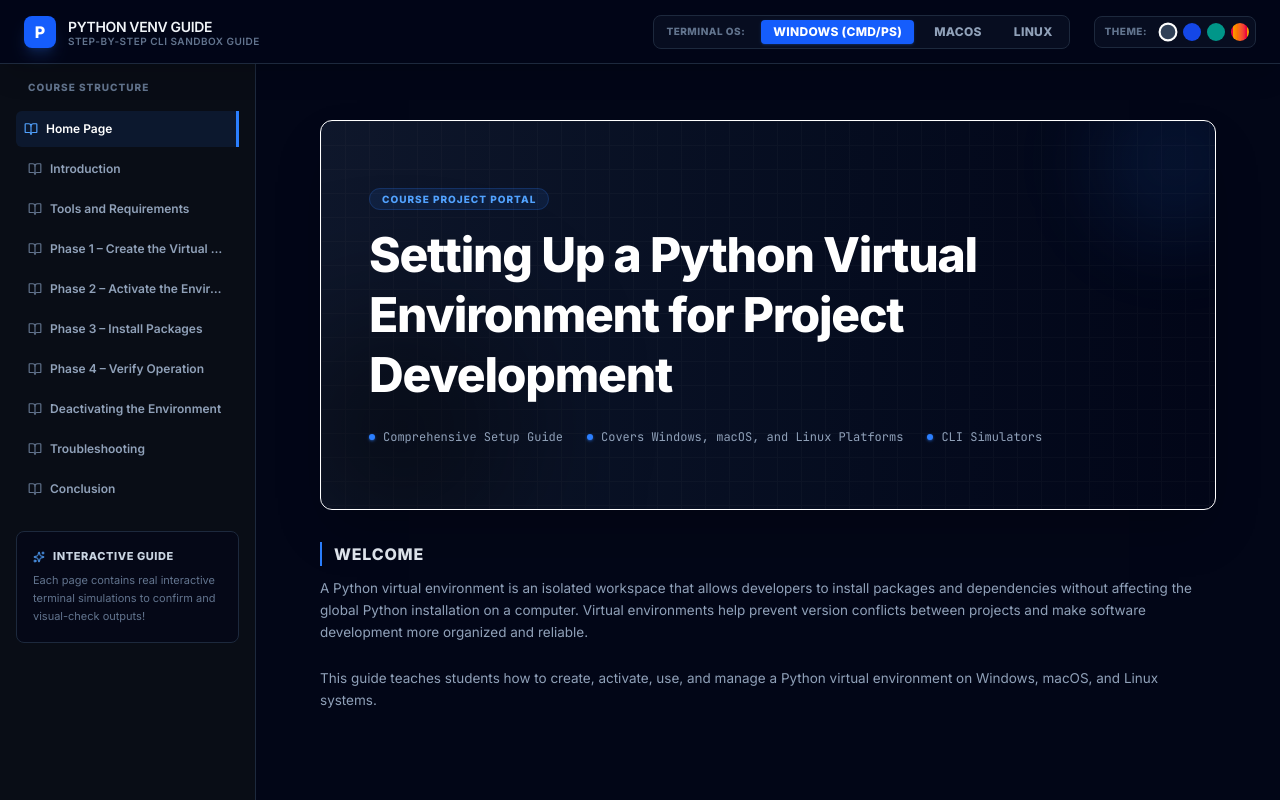
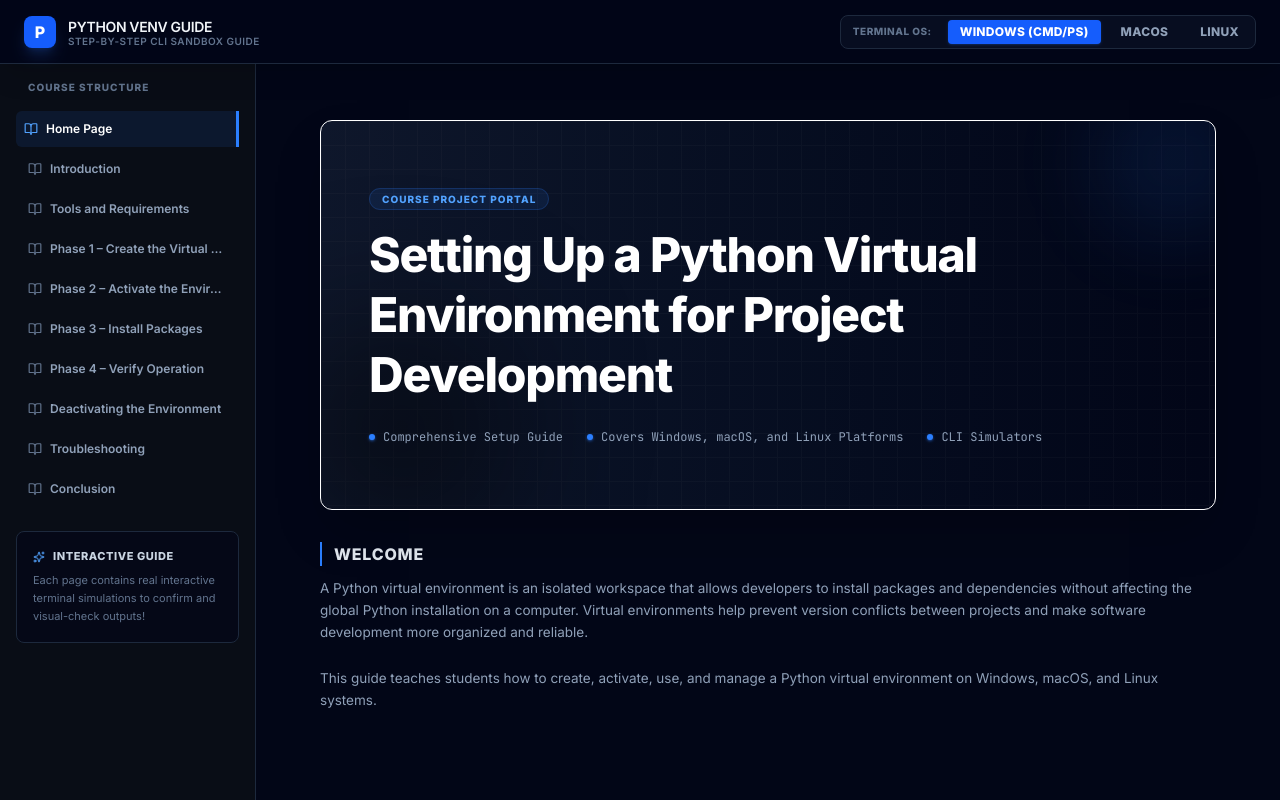
Before and after one commit to GaneshaLearns/engl1210-pythonvenv, a React (Vite) app: page / in a window 1280 px wide. Shown: the top 800 px of the page. Built offline with nearby package versions, Linux system fonts and the light colour scheme.

Commit message:
refactor: remove theme configuration control
Simplify the UI by removing the banner theme selector, focusing the interface on OS-specific environment setup.

```diff
--- a/src/App.tsx
+++ b/src/App.tsx
@@ -83,7 +83,7 @@ export default function App() {
             </div>
           </div>
 
-          {/* Controls: OS Toggle & Styling */}
+          {/* Controls: OS Toggle */}
           <div className="hidden md:flex items-center space-x-6">
             {/* OS Selector */}
             <div className="flex items-center space-x-2 bg-slate-900/50 p-1 rounded-lg border border-slate-800">
@@ -119,36 +119,11 @@ export default function App() {
                 Linux
               </button>
             </div>
-
-            {/* Banner Theme Config */}
-            <div className="flex items-center space-x-2 bg-slate-900/50 p-1.5 rounded-lg border border-slate-800">
-              <span className="text-[10px] uppercase tracking-wider text-slate-500 px-1 font-bold">Theme:</span>
-              <div className="flex space-x-1.5">
-                {['slate', 'royal', 'teal', 'sunset'].map((style) => (
-                  <button
-                    key={style}
-                    onClick={() => setHeaderStyle(style)}
-                    className={`w-4.5 h-4.5 rounded-full border-2 transition-transform cursor-pointer hover:scale-110 ${
-                      headerStyle === style ? 'border-white scale-105' : 'border-transparent'
-                    } ${
-                      style === 'slate'
-                        ? 'bg-slate-700'
-                        : style === 'royal'
-                        ? 'bg-blue-700'
-                        : style === 'teal'
-                        ? 'bg-teal-600'
-                        : 'bg-gradient-to-r from-amber-500 to-rose-600'
-                    }`}
-                    title={`Set theme background to ${style}`}
-                  />
-                ))}
-              </div>
-            </div>
           </div>
         </div>
       </header>
 
-      {/* MOBILE OS/THEME SELECTOR EXPANDED BANNER */}
+      {/* MOBILE OS SELECTOR EXPANDED BANNER */}
       <div className="md:hidden bg-slate-950 px-4 py-2 flex flex-col space-y-2 border-b border-slate-800 text-white">
         <div className="flex items-center justify-between">
           <span className="text-[11px] font-bold text-slate-400 uppercase tracking-wider">Target OS:</span>
@@ -163,28 +138,6 @@ export default function App() {
               >
                 {sys}
               </button>
-            ))}
-          </div>
-        </div>
-        <div className="flex items-center justify-between">
-          <span className="text-[11px] font-bold text-slate-400 uppercase tracking-wider">Sites Theme Accent:</span>
-          <div className="flex space-x-1.5">
-            {['slate', 'royal', 'teal', 'sunset'].map((style) => (
-              <button
-                key={style}
-                onClick={() => setHeaderStyle(style)}
-                className={`w-4 h-4 rounded-full border ${
-                  headerStyle === style ? 'border-white scale-110' : 'border-transparent'
-                } ${
-                  style === 'slate'
-                    ? 'bg-slate-700'
-                    : style === 'royal'
-                    ? 'bg-blue-700'
-                    : style === 'teal'
-                    ? 'bg-teal-600'
-                    : 'bg-gradient-to-r from-amber-500 to-rose-600'
-                }`}
-              />
             ))}
           </div>
         </div>
```
